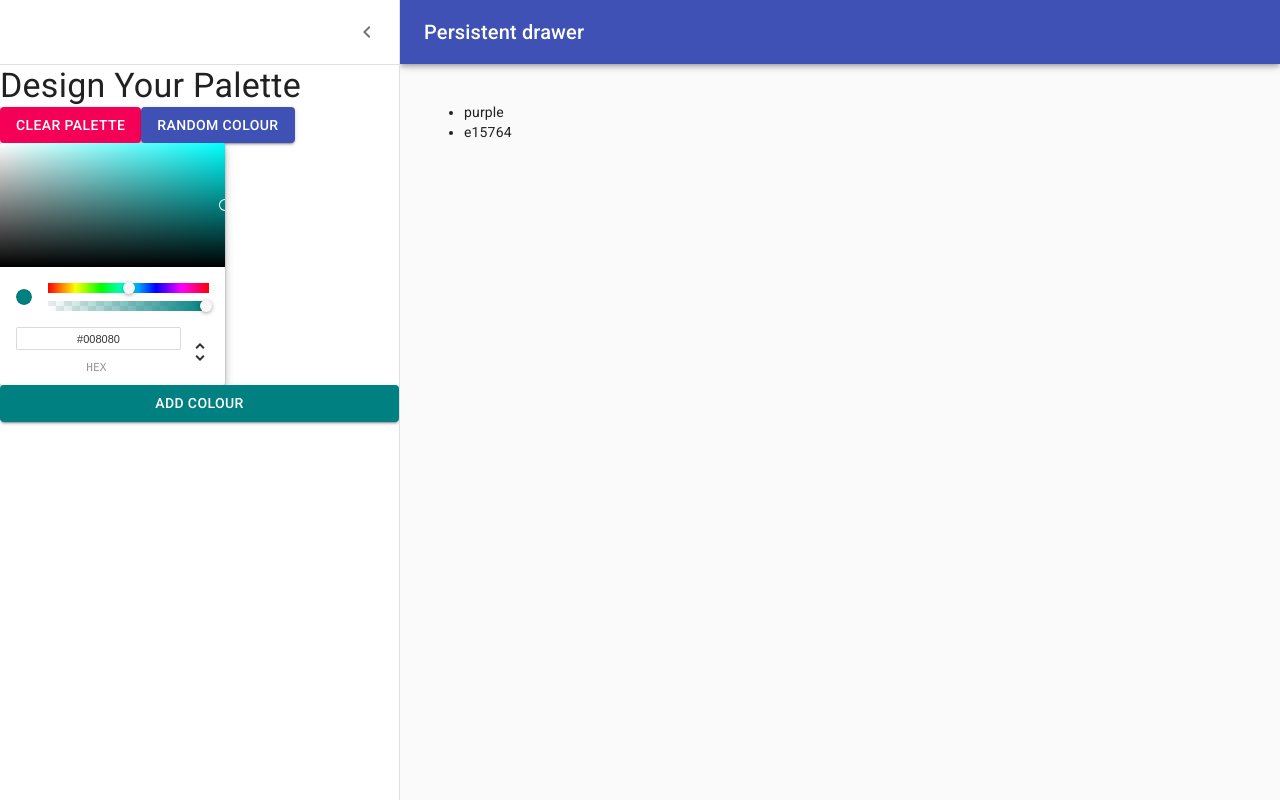
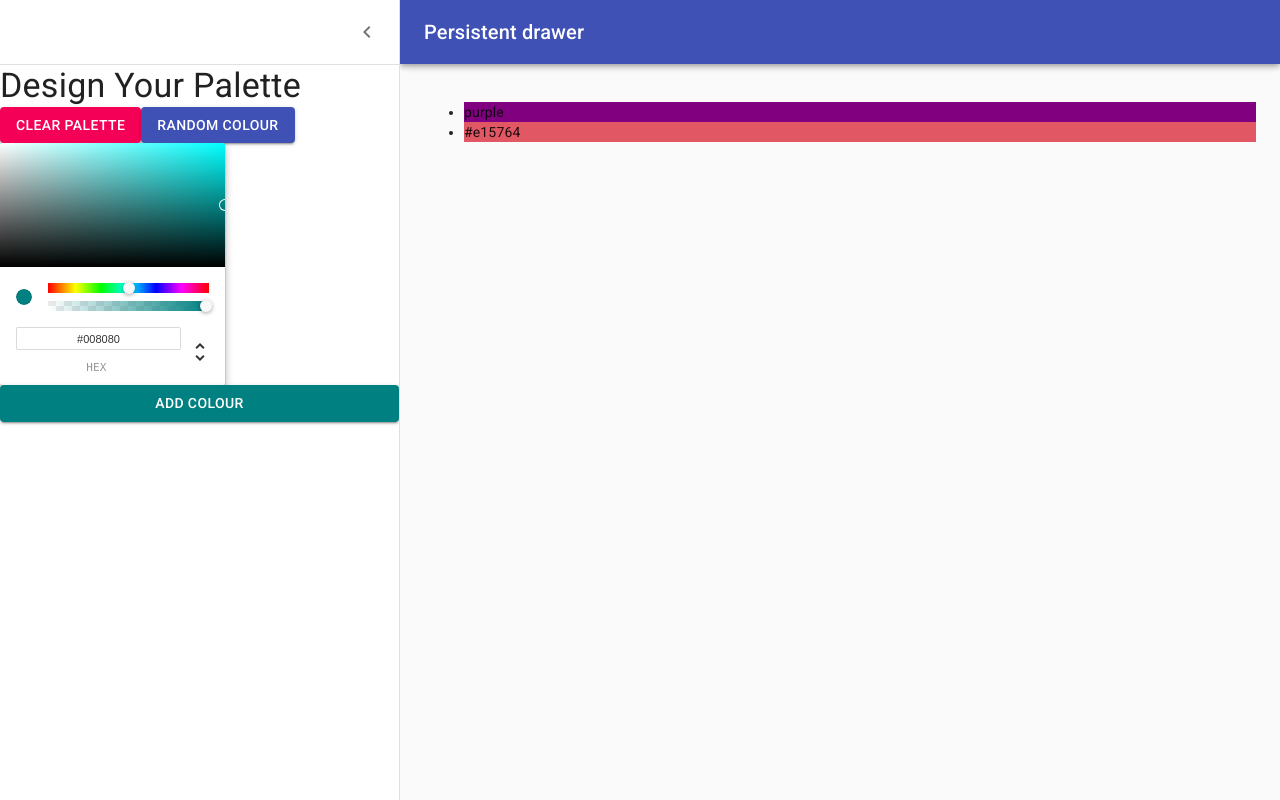
Before and after one commit to super8989/React_colors_app, a React (Create React App) app: page /palette/new in a window 1280 px wide. Built offline with nearby package versions, Linux system fonts and the light colour scheme.

Commit message:
backgroundColor is set to color added

```diff
--- a/src/NewPaletteForm.js
+++ b/src/NewPaletteForm.js
@@ -80,7 +80,7 @@ class NewPaletteForm extends Component {
 		this.state = {
 			open: true,
 			currentColor: "teal",
-			colors: ["purple", "e15764"]
+			colors: ["purple", "#e15764"]
 		};
 		this.updateCurrentColor = this.updateCurrentColor.bind(this);
 		this.addNewColor = this.addNewColor.bind(this);
@@ -174,7 +174,7 @@ class NewPaletteForm extends Component {
 					<div className={classes.drawerHeader} />
 					<ul>
 						{this.state.colors.map(color => (
-							<li>{color}</li>
+							<li style={{ backgroundColor: color }}>{color}</li>
 						))}
 					</ul>
 				</main>
```
